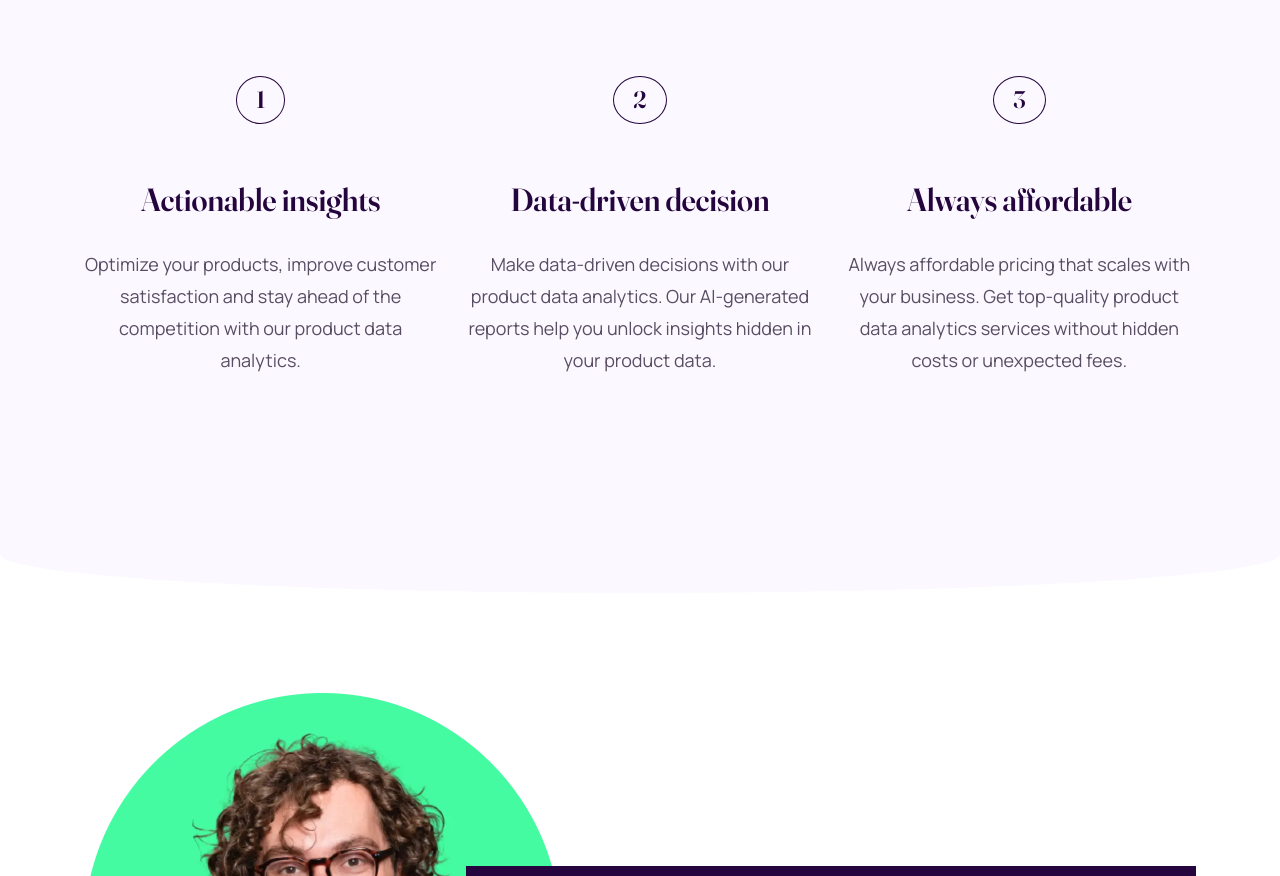
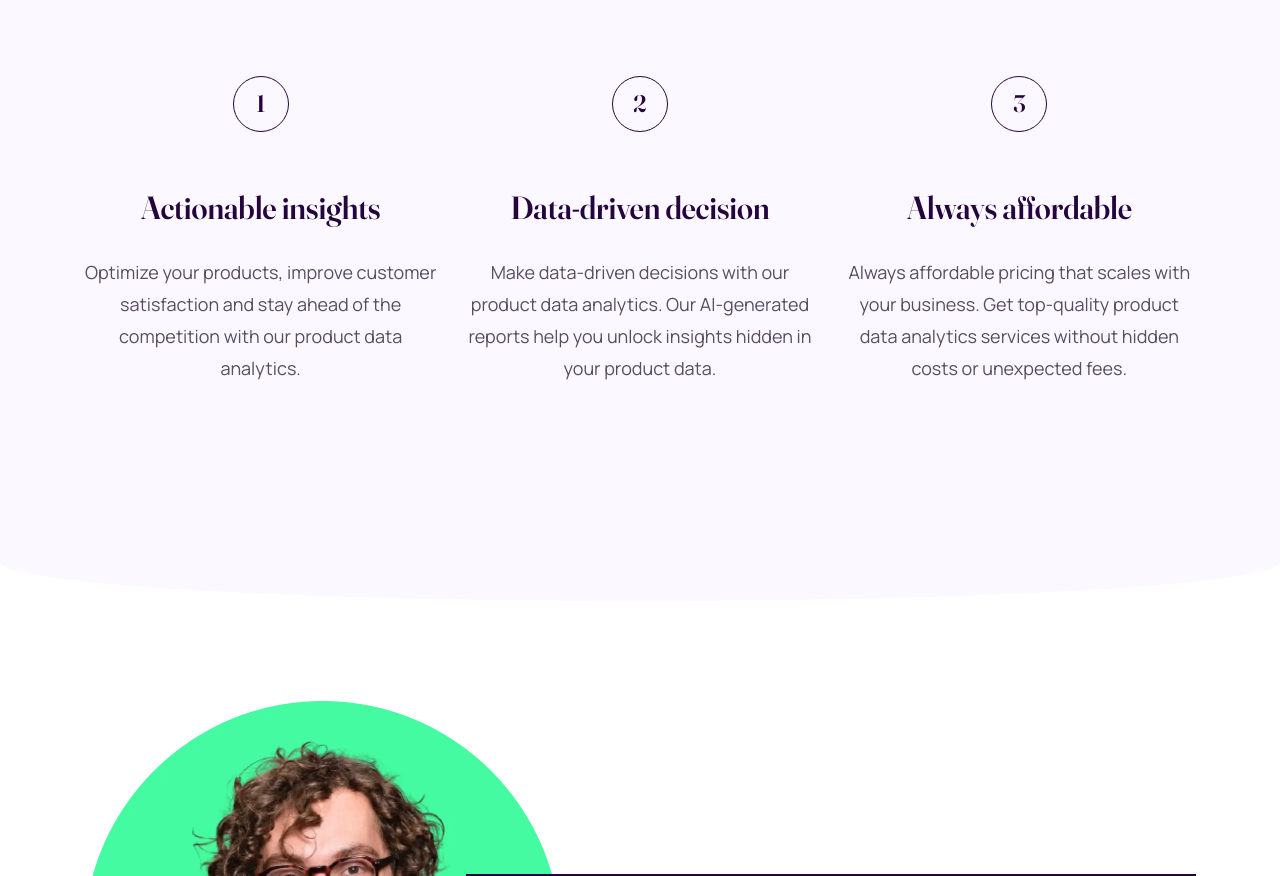
Before and after one commit to diogohenriquesc/fm-workit, a website: page index.html in a window 1280 px wide. Shown: the part 916-1792 px from the top of the page. Drawn offline with Linux system fonts and the light colour scheme.

Commit message:
Fix features counter

```diff
--- a/app/scss/layout/_features.scss
+++ b/app/scss/layout/_features.scss
@@ -49,12 +49,15 @@
   }
 
   &__counter {
+    display: flex;
+    align-items: center;
+    justify-content: center;
+    width: rem(48);
+    height: rem(46);
     font-size: rem(20);
-    font-weight: 600;
-    line-height: 36px;
     font-family: var(--ff-fraunces);
     color: var(--clr-primary-1);
-    padding: rem(5) rem(19.2);
+    padding: rem(5) rem(16);
     border: 1px solid var(--clr-primary-1);
     width: fit-content;
     border-radius: 50%;
@@ -66,6 +69,9 @@
     }
 
     @include breakpoint(xl) {
+      width: rem(56);
+      height: rem(56);
+      padding: rem(8) rem(17);
       margin-bottom: rem(56);
       font-size: rem(24);
     }
```
Also changed, not shown: dist/main.css, 1 other file.
